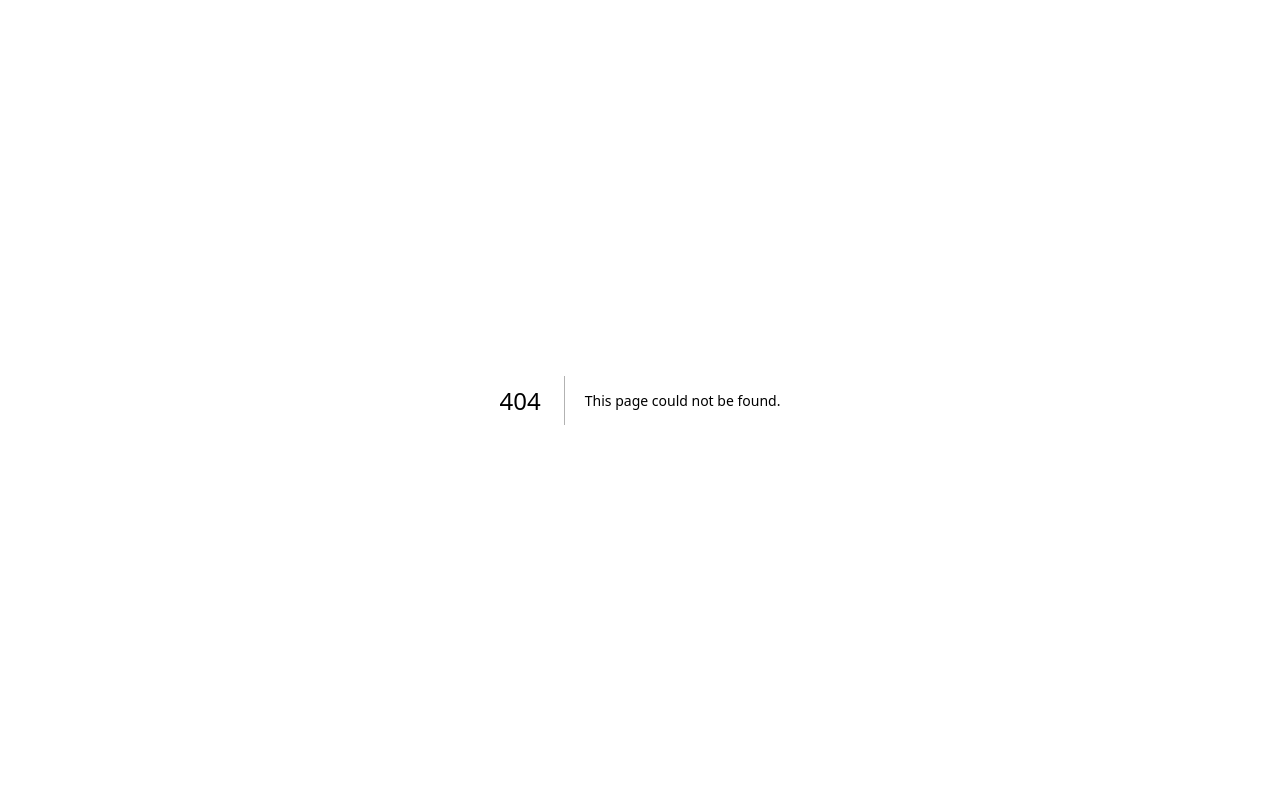
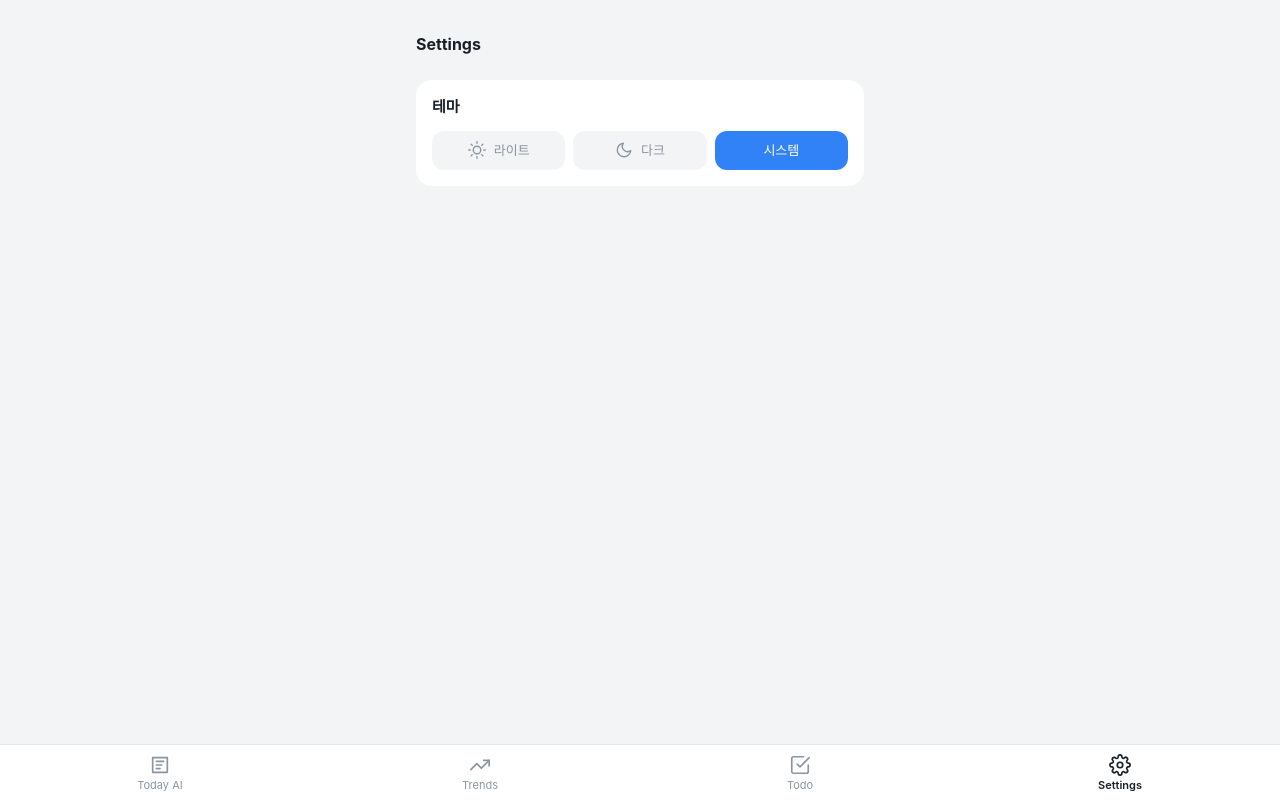
Before and after one commit to MINHYEOKJEON99/nae-app, a Next.js app: page /settings in a window 1280 px wide. Before the commit this address had no page. Built offline with nearby package versions, Linux system fonts and the light colour scheme; a web font is replaced by a local one.

Commit message:
feat: Settings 탭 추가 및 다크모드 수동 전환 기능

```diff
--- /dev/null
+++ b/app/(tabs)/settings/page.tsx
@@ -0,0 +1,13 @@
+import Header from '@/components/layout/Header';
+import ThemeToggle from '@/components/settings/ThemeToggle';
+
+export default function SettingsPage() {
+  return (
+    <div>
+      <Header title="Settings" />
+      <div className="flex flex-col gap-3">
+        <ThemeToggle />
+      </div>
+    </div>
+  );
+}
--- a/app/layout.tsx
+++ b/app/layout.tsx
@@ -29,7 +29,7 @@ export default function RootLayout({
           href="https://cdn.jsdelivr.net/gh/orioncactus/pretendard@v1.3.9/dist/web/variable/pretendardvariable-dynamic-subset.min.css"
         />
         <script dangerouslySetInnerHTML={{
-          __html: `(function(){try{if(window.matchMedia('(prefers-color-scheme:dark)').matches){document.documentElement.classList.add('dark')}window.matchMedia('(prefers-color-scheme:dark)').addEventListener('change',function(e){document.documentElement.classList.toggle('dark',e.matches)})}catch(e){}})();`,
+          __html: `(function(){try{var t=localStorage.getItem('theme');var d=window.matchMedia('(prefers-color-scheme:dark)');if(t==='dark')document.documentElement.classList.add('dark');else if(t==='light')document.documentElement.classList.remove('dark');else{if(d.matches)document.documentElement.classList.add('dark')}d.addEventListener('change',function(e){var s=localStorage.getItem('theme');if(!s||s==='system')document.documentElement.classList.toggle('dark',e.matches)})}catch(e){}})();`,
         }} />
       </head>
       <body>
--- a/components/common/IconSet.tsx
+++ b/components/common/IconSet.tsx
@@ -41,6 +41,66 @@ export function TrendIcon({ size = 24, color = 'currentColor' }: IconProps) {
   );
 }
 
+export function SettingsIcon({ size = 24, color = 'currentColor' }: IconProps) {
+  return (
+    <svg
+      width={size}
+      height={size}
+      viewBox="0 0 24 24"
+      fill="none"
+      stroke={color}
+      strokeWidth={1.8}
+      strokeLinecap="round"
+      strokeLinejoin="round"
+    >
+      <circle cx="12" cy="12" r="3" />
+      <path d="M19.4 15a1.65 1.65 0 00.33 1.82l.06.06a2 2 0 01-2.83 2.83l-.06-.06a1.65 1.65 0 00-1.82-.33 1.65 1.65 0 00-1 1.51V21a2 2 0 01-4 0v-.09A1.65 1.65 0 009 19.4a1.65 1.65 0 00-1.82.33l-.06.06a2 2 0 01-2.83-2.83l.06-.06A1.65 1.65 0 004.68 15a1.65 1.65 0 00-1.51-1H3a2 2 0 010-4h.09A1.65 1.65 0 004.6 9a1.65 1.65 0 00-.33-1.82l-.06-.06a2 2 0 012.83-2.83l.06.06A1.65 1.65 0 009 4.68a1.65 1.65 0 001-1.51V3a2 2 0 014 0v.09a1.65 1.65 0 001 1.51 1.65 1.65 0 001.82-.33l.06-.06a2 2 0 012.83 2.83l-.06.06A1.65 1.65 0 0019.4 9a1.65 1.65 0 001.51 1H21a2 2 0 010 4h-.09a1.65 1.65 0 00-1.51 1z" />
+    </svg>
+  );
+}
+
+export function SunIcon({ size = 24, color = 'currentColor' }: IconProps) {
+  return (
+    <svg
+      width={size}
+      height={size}
+      viewBox="0 0 24 24"
+      fill="none"
+      stroke={color}
+      strokeWidth={1.8}
+      strokeLinecap="round"
+      strokeLinejoin="round"
+    >
+      <circle cx="12" cy="12" r="5" />
+      <line x1="12" y1="1" x2="12" y2="3" />
+      <line x1="12" y1="21" x2="12" y2="23" />
+      <line x1="4.22" y1="4.22" x2="5.64" y2="5.64" />
+      <line x1="18.36" y1="18.36" x2="19.78" y2="19.78" />
+      <line x1="1" y1="12" x2="3" y2="12" />
+      <line x1="21" y1="12" x2="23" y2="12" />
+      <line x1="4.22" y1="19.78" x2="5.64" y2="18.36" />
+      <line x1="18.36" y1="5.64" x2="19.78" y2="4.22" />
+    </svg>
+  );
+}
+
+export function MoonIcon({ size = 24, color = 'currentColor' }: IconProps) {
+  return (
+    <svg
+      width={size}
+      height={size}
+      viewBox="0 0 24 24"
+      fill="none"
+      stroke={color}
+      strokeWidth={1.8}
+      strokeLinecap="round"
+      strokeLinejoin="round"
+    >
+      <path d="M21 12.79A9 9 0 1111.21 3 7 7 0 0021 12.79z" />
+    </svg>
+  );
+}
+
 export function TodoIcon({ size = 24, color = 'currentColor' }: IconProps) {
   return (
     <svg
--- a/components/layout/AppShell.tsx
+++ b/components/layout/AppShell.tsx
@@ -1,9 +1,7 @@
 export default function AppShell({ children }: { children: React.ReactNode }) {
   return (
-    <div className="max-w-[480px] mx-auto min-h-dvh bg-bg relative desktop:shadow-[0_0_40px_rgba(0,0,0,0.06)]">
-      <main className="p-md pb-[calc(56px+env(safe-area-inset-bottom,0px)+16px)]">
-        {children}
-      </main>
+    <div className="max-w-[480px] mx-auto min-h-dvh bg-bg relative">
+      <main className="p-md pb-[calc(56px+env(safe-area-inset-bottom,0px)+16px)]">{children}</main>
     </div>
   );
 }
--- a/components/layout/BottomTabBar.tsx
+++ b/components/layout/BottomTabBar.tsx
@@ -1,5 +1,5 @@
 import TabItem from "./TabItem";
-import { BriefingIcon, TrendIcon, TodoIcon } from "@/components/common/IconSet";
+import { BriefingIcon, TrendIcon, TodoIcon, SettingsIcon } from "@/components/common/IconSet";
 
 export default function BottomTabBar() {
   return (
@@ -7,6 +7,7 @@ export default function BottomTabBar() {
       <TabItem href="/today" label="Today AI" icon={<BriefingIcon size={22} />} />
       <TabItem href="/trends" label="Trends" icon={<TrendIcon size={22} />} />
       <TabItem href="/todo" label="Todo" icon={<TodoIcon size={22} />} />
+      <TabItem href="/settings" label="Settings" icon={<SettingsIcon size={22} />} />
     </nav>
   );
 }
--- /dev/null
+++ b/components/settings/ThemeToggle.tsx
@@ -0,0 +1,52 @@
+"use client";
+
+import { useEffect, useState } from "react";
+import { SunIcon, MoonIcon } from "@/components/common/IconSet";
+
+type Theme = "light" | "dark" | "system";
+
+function getInitialTheme(): Theme {
+  if (typeof window === "undefined") return "system";
+  return (localStorage.getItem("theme") as Theme) || "system";
+}
+
+export default function ThemeToggle() {
+  const [theme, setTheme] = useState<Theme>(getInitialTheme);
+
+  useEffect(() => {
+    localStorage.setItem("theme", theme);
+    if (theme === "system") {
+      const isDark = window.matchMedia("(prefers-color-scheme:dark)").matches;
+      document.documentElement.classList.toggle("dark", isDark);
+    } else {
+      document.documentElement.classList.toggle("dark", theme === "dark");
+    }
+  }, [theme]);
+
+  const options: { value: Theme; label: string; icon: React.ReactNode }[] = [
+    { value: "light", label: "라이트", icon: <SunIcon size={18} /> },
+    { value: "dark", label: "다크", icon: <MoonIcon size={18} /> },
+    { value: "system", label: "시스템", icon: null },
+  ];
+
+  return (
+    <div className="bg-fg rounded-2xl p-4">
+      <div className="flex items-center gap-3 mb-3">
+        <span className="text-text-primary text-[15px] font-semibold">테마</span>
+      </div>
+      <div className="flex gap-2">
+        {options.map((opt) => (
+          <button
+            key={opt.value}
+            onClick={() => setTheme(opt.value)}
+            className={`flex-1 flex items-center justify-center gap-2 py-2.5 rounded-xl text-[13px] font-medium transition-colors ${
+              theme === opt.value ? "bg-accent text-white" : "bg-bg text-text-secondary"
+            }`}>
+            {opt.icon}
+            {opt.label}
+          </button>
+        ))}
+      </div>
+    </div>
+  );
+}
```
Also changed, not shown: .claude/settings.local.json.
